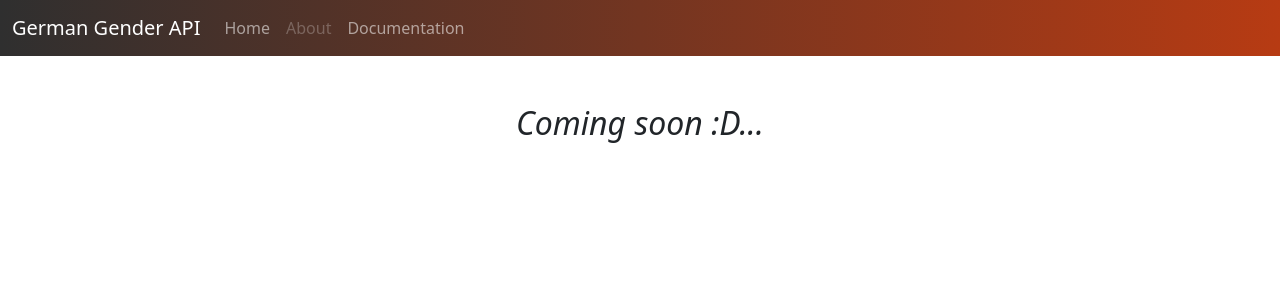
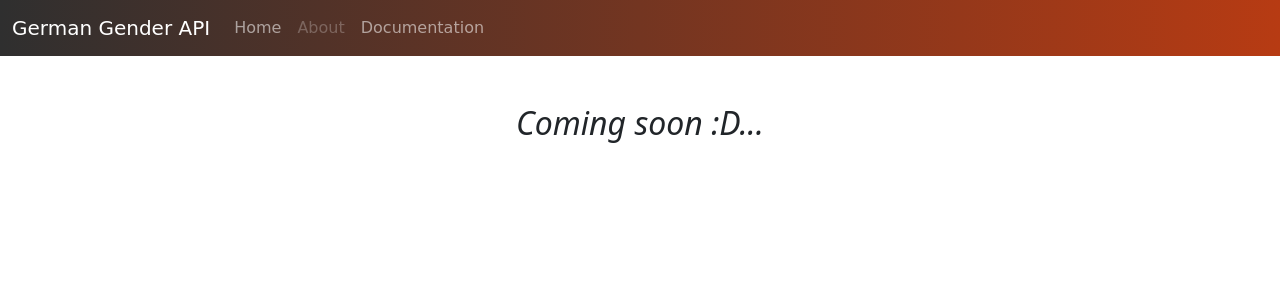
Before and after one commit to Andrew-2609/german-gender-api, a FastAPI app: page / in a window 1280 px wide. Shown: the top 300 px of the page. Run offline with FastAPI, Linux system fonts and the light colour scheme; some libraries are stand-ins or nearby versions; some web fonts are replaced.

Commit message:
Chore: update navbar.html font with new german-one-cursive class

```diff
--- a/app/templates/include/navbar.html
+++ b/app/templates/include/navbar.html
@@ -1,4 +1,4 @@
-<nav class="navbar navbar-expand-lg navbar-dark" id="gga-main-navbar">
+<nav class="navbar navbar-expand-lg navbar-dark german-one-cursive" id="gga-main-navbar">
     <div class="container-fluid">
         <a class="navbar-brand" href="/">German Gender API</a>
         <button class="navbar-toggler" type="button" data-bs-toggle="collapse" data-bs-target="#gga-main-navbar-collapse"
```
